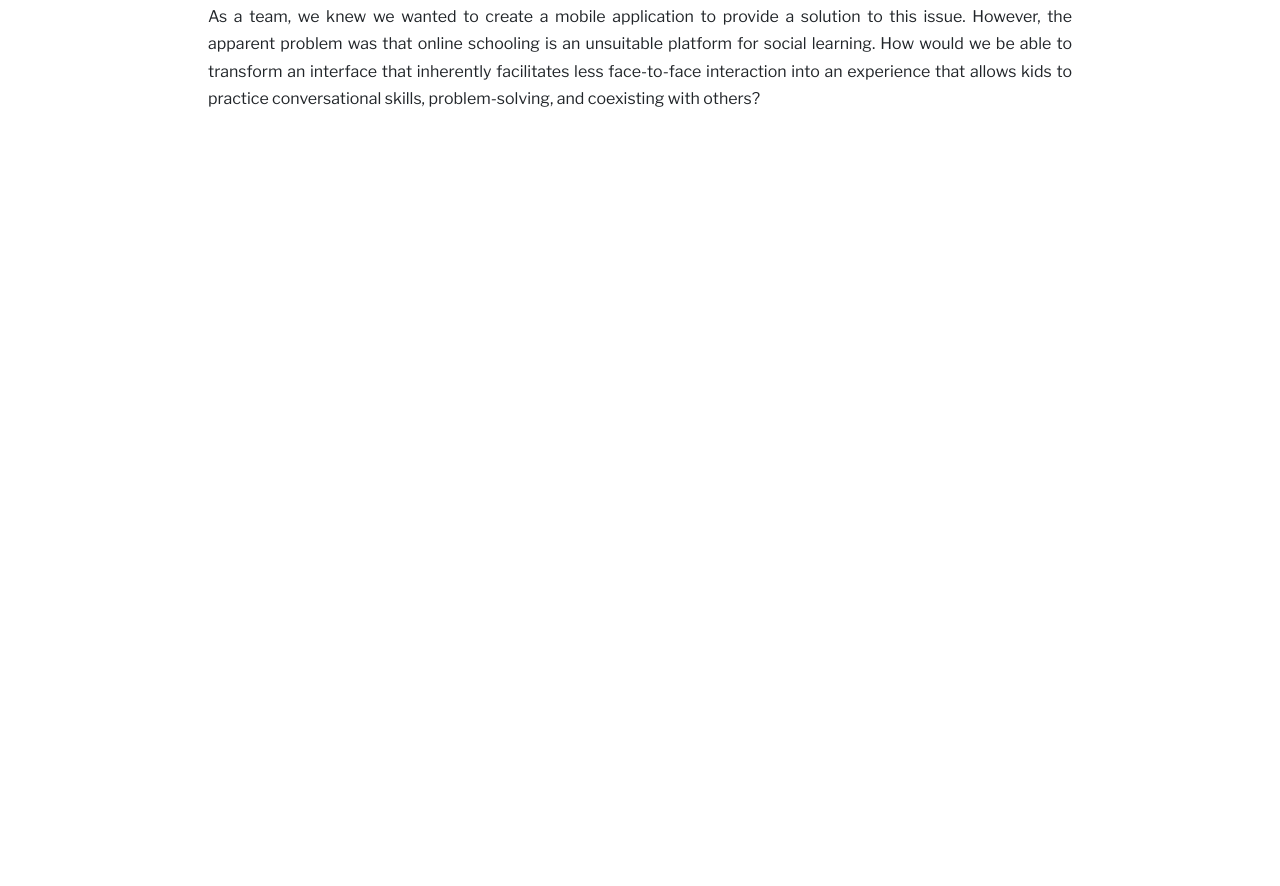
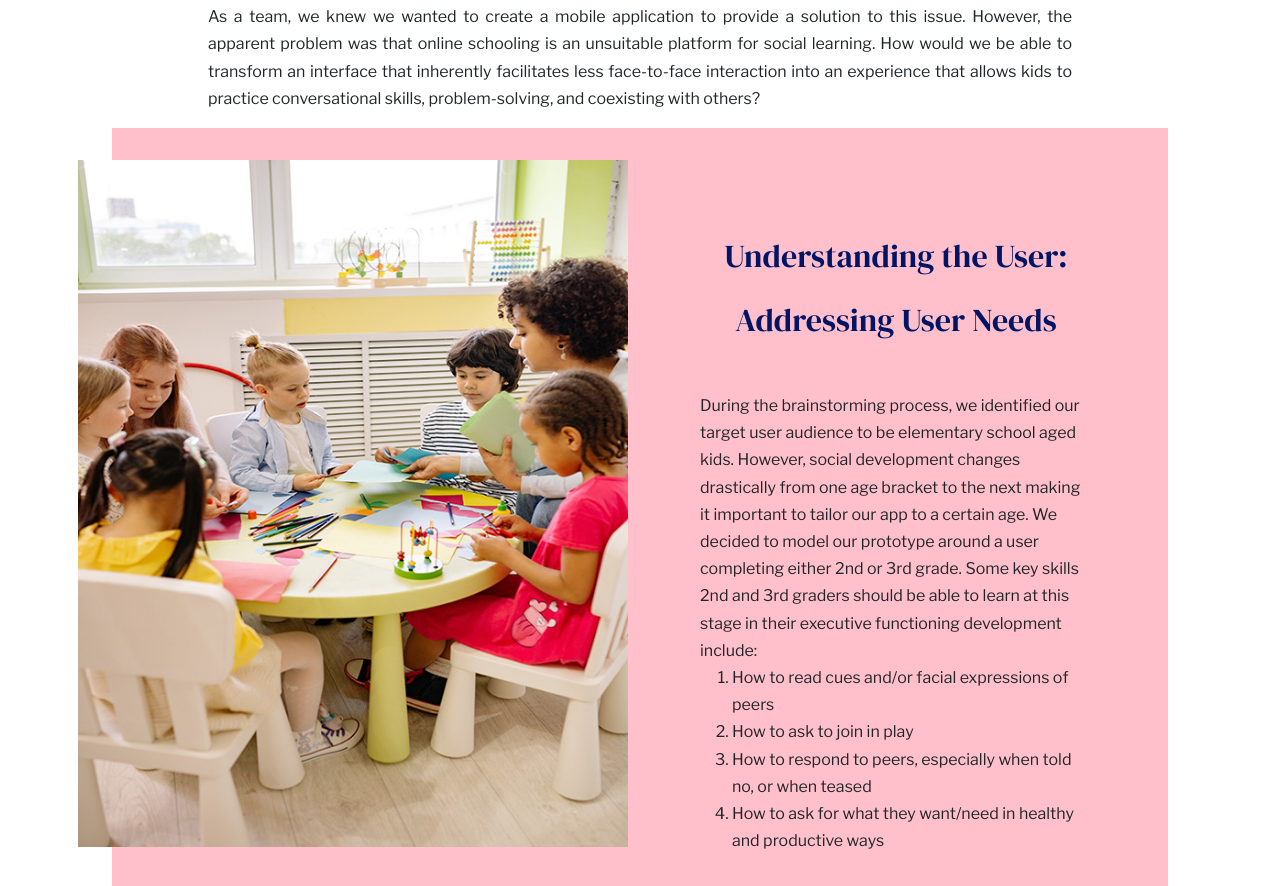
Before and after one commit to kvajjhula/kriti_portfolio, a React (Create React App) app: page /PlayDate in a window 1280 px wide. Shown: the part 2560-3446 px from the top of the page. Before the commit the page ends 2672 px from the top, so only its background shows below. Built offline with nearby package versions, Linux system fonts and the light colour scheme.

Commit message:
add user needs section playdate

```diff
--- a/src/components/PlayDate.js
+++ b/src/components/PlayDate.js
@@ -35,6 +35,7 @@ export function PlayDate(props) {
                             <MDBRow>
                                 <MDBCol className="group-members">
                                     <h3>Group Members</h3>
+                                    <li>Kriti Vajjhula</li>
                                     <li>Vega Jethani</li>
                                     <li>Esha Bantwal</li>
                                     <li>Sean Guevarra</li>
@@ -64,6 +65,31 @@ export function PlayDate(props) {
                 <p>As a team, we knew we wanted to create a mobile application to provide a solution to this issue. However, the apparent problem was that online schooling is an unsuitable platform for social learning. How would we be able to transform an interface that inherently facilitates less face-to-face interaction into an experience that allows kids to practice conversational skills, problem-solving, and coexisting with others?</p>
             </div>
 
+            <Row className="user-needs-playdate-container">
+                <Col xs={6} className="user-needs-playdate-img">
+                    <img src="../img/Playdate/user-needs.jpg" alt="your-image-description" />
+                </Col>
+                <Col className="user-needs-playdate-text" xs={6}>
+                    <h2>Understanding the User: Addressing User Needs</h2>
+                    <p>
+                        During the brainstorming process, we identified our target user audience to be elementary school aged kids. However, social development changes drastically from one age bracket to the next making it important to tailor our app to a certain age. We decided to model our prototype around a user completing either 2nd or 3rd grade.
+
+                        Some key skills 2nd and 3rd graders should be able to learn at this stage in their executive functioning development include:
+                        <br></br>
+                        <ol>
+
+                            <li> How to read cues and/or facial expressions of peers</li>
+
+                            <li> How to ask to join in play </li>
+
+                            <li>How to respond to peers, especially when told no, or when teased </li>
+
+                            <li>How to ask for what they want/need in healthy and productive ways</li>
+                        </ol>
+                        </p>
+                </Col>
+            </Row>
+
         </div >
     )
 }
--- a/src/index.css
+++ b/src/index.css
@@ -256,9 +256,6 @@ a:link {
   padding-right: 3rem;
   text-align: justify;
   line-height: 1.7rem;
-
-
-
 }
 
 #describing-challenge-playdate-heading {
@@ -268,3 +265,46 @@ a:link {
   font-size: 3.5rem;
   color: #001565;
 }
+
+
+
+
+
+.user-needs-playdate-img img {
+  float: right;
+  max-width: 550px;
+  margin-top: 1rem;
+  margin-bottom: 1rem;
+}
+
+.user-needs-playdate-container {
+  margin-left: 7rem !important;
+  margin-right: 7rem !important;
+  padding: 1rem;
+  margin-bottom: 2rem !important;
+  background-color: pink;
+}
+
+.user-needs-playdate-container h2 {
+  color: #001565;
+  font-family: 'DM Serif Display', serif;
+  text-align: center;
+  padding-top: 5rem;
+  font-size: 2rem;
+  line-height: 4rem;
+  padding-bottom: 2rem;
+  padding-left: 3rem;
+  padding-right: 3rem;
+}
+
+.user-needs-playdate-container p {
+  font-family: 'Libre Franklin', sans-serif;
+  /* letter-spacing: 0.05rem; */
+  padding-left: 3rem;
+  padding-right: 3rem;
+}
+
+.user-needs-playdate-text {
+  padding-left: 3rem;
+  line-height: 1.7rem;
+}
```
Also changed, not shown: public/img/Playdate/user-needs.jpg (added).
